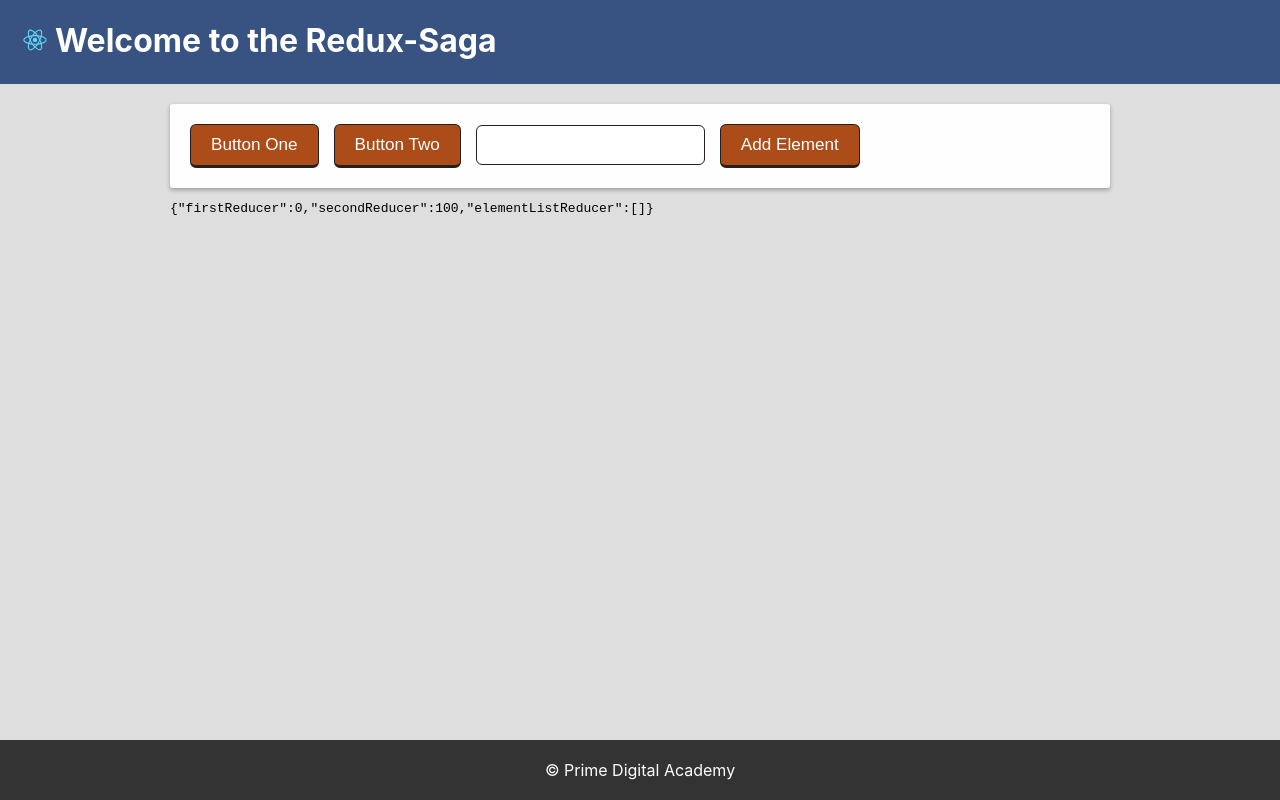
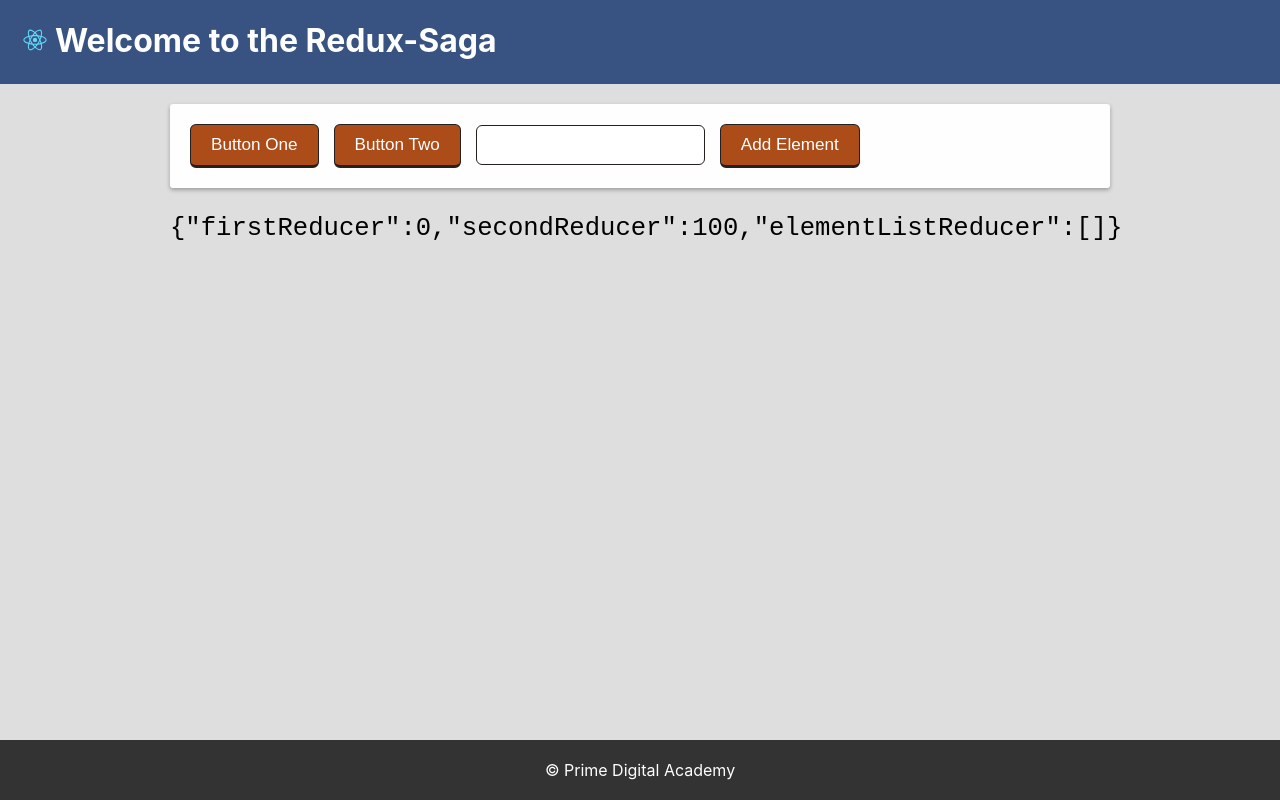
Before and after one commit to myronschippers/apis-redux-saga-intro, a React (Create React App) app: page / in a window 1280 px wide. Built offline with nearby package versions, Linux system fonts and the light colour scheme; no server answers.

Commit message:
adding style adjustments for text size

```diff
--- a/src/components/App/App.css
+++ b/src/components/App/App.css
@@ -162,3 +162,7 @@ CARD HEADING
   margin: 0;
   padding-left: 8px;
 }
+
+.txt_lg {
+  font-size: 1.6rem;
+}
--- a/src/components/App/App.js
+++ b/src/components/App/App.js
@@ -90,7 +90,7 @@ class App extends Component {
           </button>
         </div>
 
-        <pre>{JSON.stringify(this.props.store)}</pre>
+        <pre className="txt_lg">{JSON.stringify(this.props.store)}</pre>
       </AppLayout>
     );
   }
```
